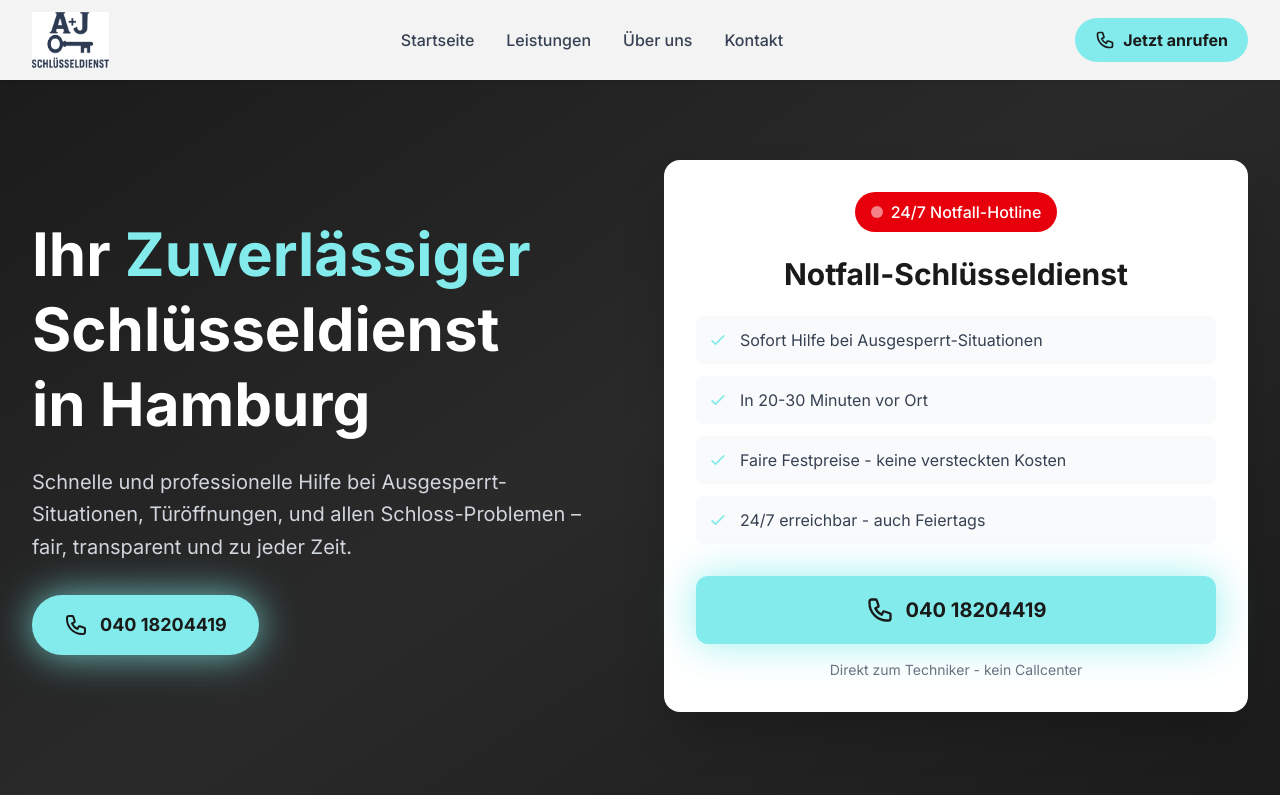
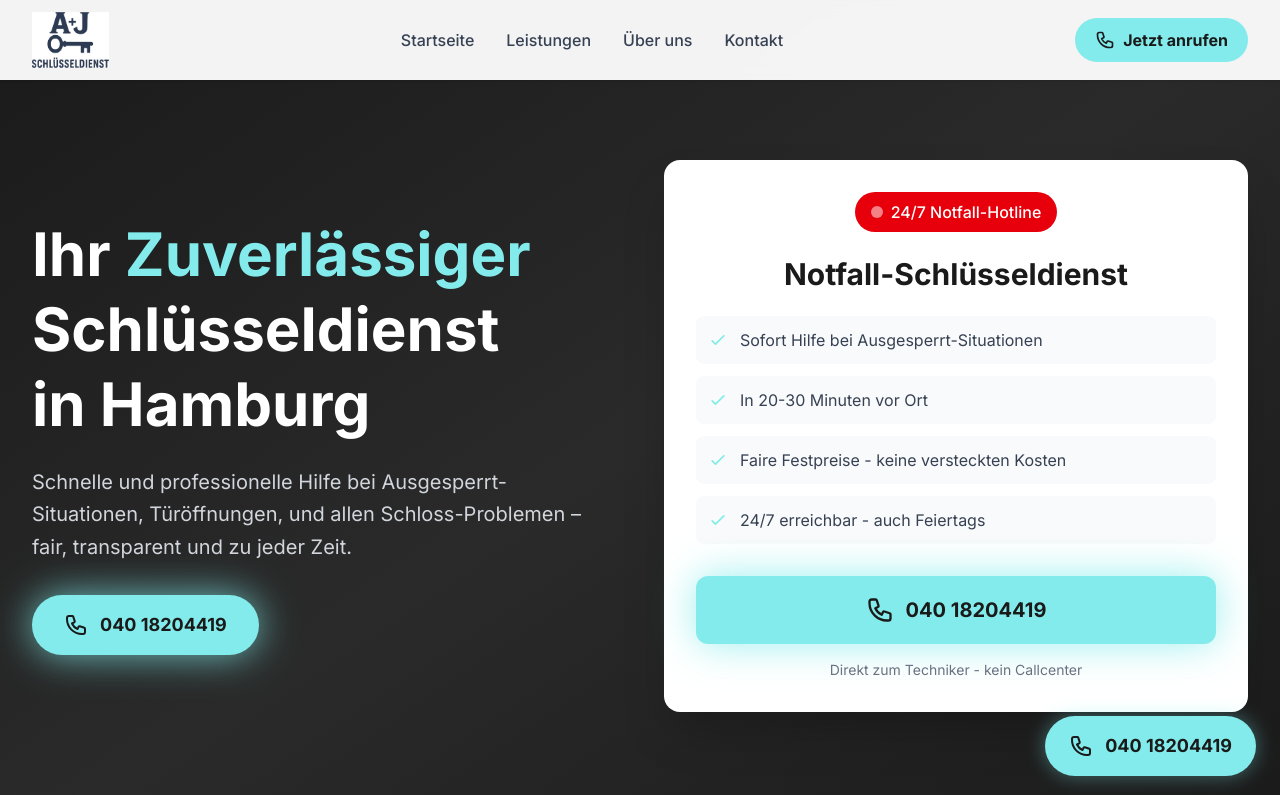
Before and after one commit to unicornhub1/aj-schl-sseldienst, a Next.js app: page / in a window 1280 px wide. Shown: the top 795 px of the page. Built offline with nearby package versions, Linux system fonts and the light colour scheme.

Commit message:
fix: Remove duplicate 19 Jahre text, add desktop floating button

```diff
--- a/src/app/page.tsx
+++ b/src/app/page.tsx
@@ -118,7 +118,6 @@
 
               {/* Text Content */}
               <div className="order-1 lg:order-2">
-                <p className="text-[#83ebeb] font-semibold mb-2">19 Jahre Berufserfahrung</p>
                 <h2 className="text-3xl md:text-4xl lg:text-5xl font-bold text-[#1a1a1a] mb-4">
                   Über <span className="text-[#83ebeb]">19 Jahre</span> Berufserfahrung
                 </h2>
--- a/src/components/StickyCallButton.tsx
+++ b/src/components/StickyCallButton.tsx
@@ -2,6 +2,8 @@
 
 export default function StickyCallButton() {
   return (
+    <>
+      {/* Mobile - Full width bottom bar */}
       <div className="fixed bottom-4 left-4 right-4 z-50 md:hidden">
         <a
           href="tel:+494018204419"
@@ -13,5 +15,19 @@
           040 18204419
         </a>
       </div>
+
+      {/* Desktop - Bottom right floating button */}
+      <div className="fixed bottom-6 right-6 z-50 hidden md:block">
+        <a
+          href="tel:+494018204419"
+          className="flex items-center gap-3 bg-[#83ebeb] hover:bg-[#5fd4d4] text-[#1a1a1a] font-bold py-4 px-6 rounded-full text-lg shadow-xl transition-all duration-300 hover:scale-105 animate-pulse-glow"
+        >
+          <svg className="w-6 h-6" fill="none" stroke="currentColor" viewBox="0 0 24 24">
+            <path strokeLinecap="round" strokeLinejoin="round" strokeWidth={2} d="M3 5a2 2 0 012-2h3.28a1 1 0 01.948.684l1.498 4.493a1 1 0 01-.502 1.21l-2.257 1.13a11.042 11.042 0 005.516 5.516l1.13-2.257a1 1 0 011.21-.502l4.493 1.498a1 1 0 01.684.949V19a2 2 0 01-2 2h-1C9.716 21 3 14.284 3 6V5z" />
+          </svg>
+          040 18204419
+        </a>
+      </div>
+    </>
   );
 }
```
Lines whose indentation alone changed are shown as unchanged.
